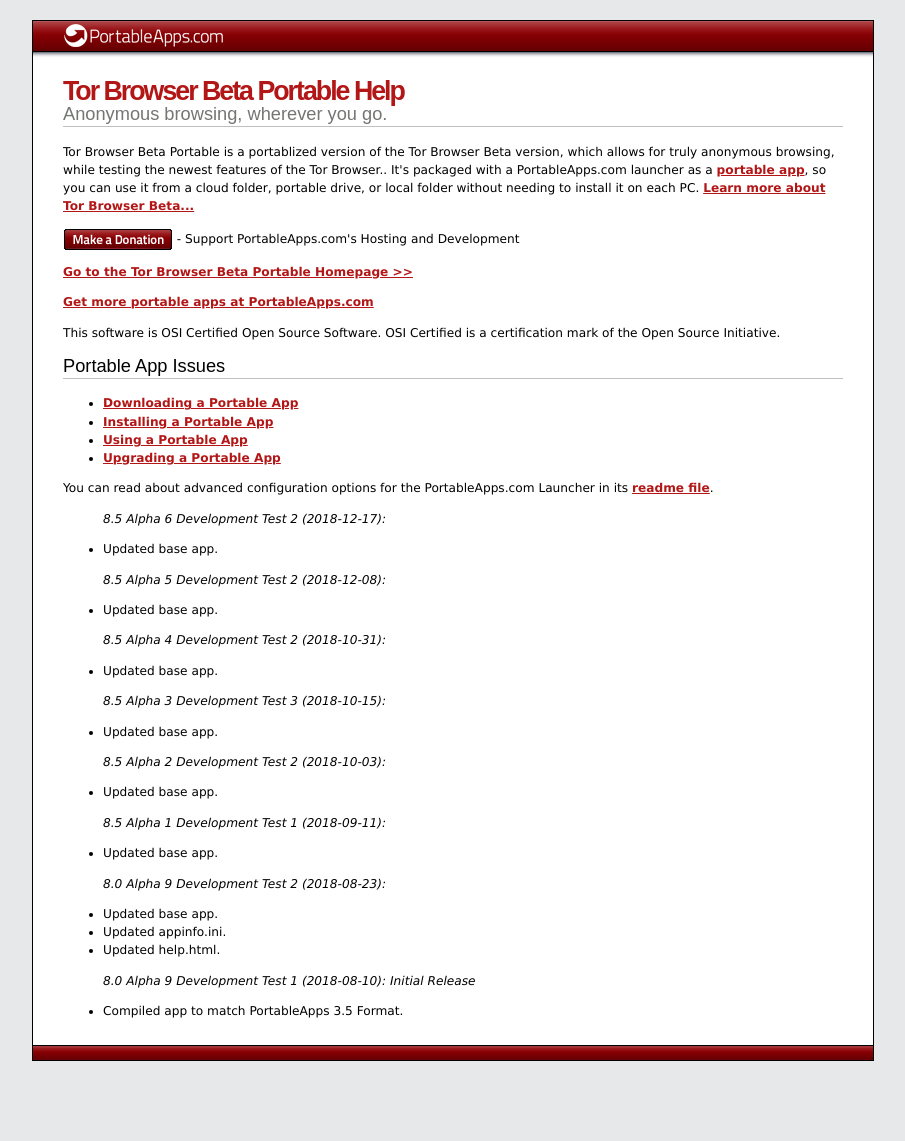
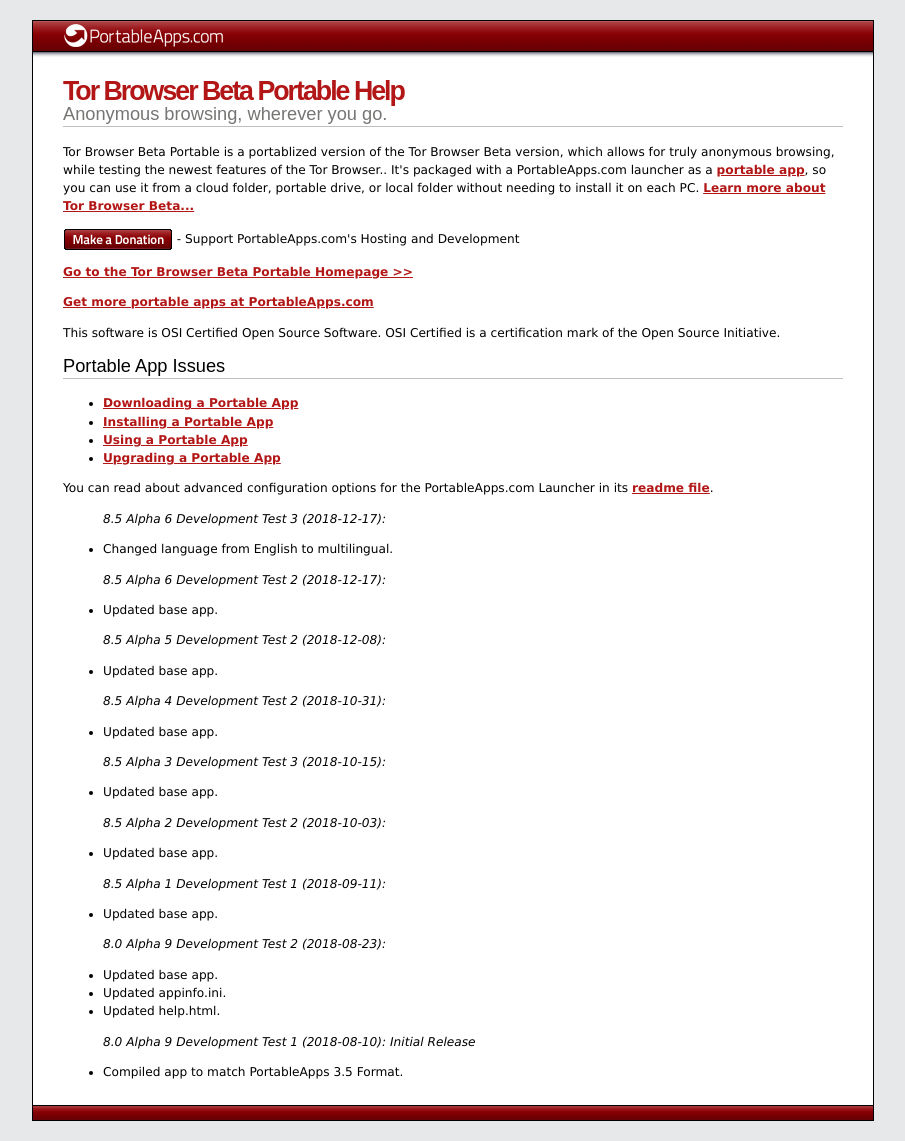
Before and after one commit to JarlPenguin/TorBrowserBetaPortable, a Jekyll site: the page docs/help.html, which Jekyll copies as it is, in a window 1280 px wide. Shown: the whole page, without its empty margins (187-1092 px from the left). Built offline with Jekyll 4.4.1, drawn with Linux system fonts in a browser that asks for light colours; before the commit the page ends 1081 px from its top, so only the background shows below that.

Commit message:
update to dev test 3

```diff
--- a/docs/help.html
+++ b/docs/help.html
@@ -153,6 +153,9 @@
 	<li><a href="https://portableapps.com/support/portable_app#upgrading">Upgrading a Portable App</a></li>
 </ul>
 <p>You can read about advanced configuration options for the PortableApps.com Launcher in its <a href="Other/Source/Readme.txt">readme file</a>.</p>
+<ul><em>8.5 Alpha 6 Development Test 3 (2018-12-17):</em></ul>
+    <ul><li>Changed language from English to multilingual.</li>
+</ul>
 <ul><em>8.5 Alpha 6 Development Test 2 (2018-12-17):</em></ul>
 	<ul><li>Updated base app.</li>
 </ul>
--- a/help.html
+++ b/help.html
@@ -153,6 +153,9 @@
 	<li><a href="https://portableapps.com/support/portable_app#upgrading">Upgrading a Portable App</a></li>
 </ul>
 <p>You can read about advanced configuration options for the PortableApps.com Launcher in its <a href="Other/Source/Readme.txt">readme file</a>.</p>
+<ul><em>8.5 Alpha 6 Development Test 3 (2018-12-17):</em></ul>
+    <ul><li>Changed language from English to multilingual.</li>
+</ul>
 <ul><em>8.5 Alpha 6 Development Test 2 (2018-12-17):</em></ul>
 	<ul><li>Updated base app.</li>
 </ul>
```
Also changed, not shown: docs/index.md (+1 -1 lines), docs/readme.md, 1 other file.
